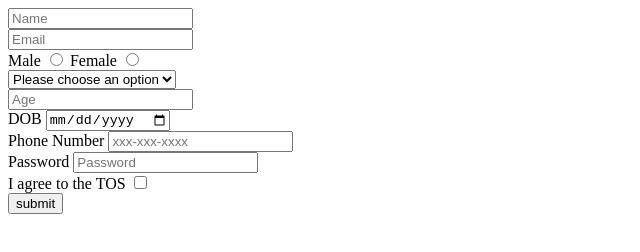
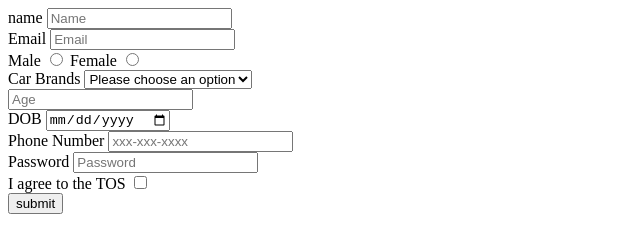
Before and after one commit to acciojob/signup-form-car-RajShelar-web, a website: page main.html in a window 1280 px wide. Shown: the whole page, without its empty margins (0-640 px from the left). Drawn offline with Linux system fonts and the light colour scheme.

Commit message:
created a submission

```diff
--- a/main.html
+++ b/main.html
@@ -9,18 +9,18 @@
 <body>
 	<!-- the entire body must be written by student -->
 	   <form action="" method="post">
-        <label for="name"Name></label>
+        <label for="name"Name>name</label>
         <input type="text" required= id="name" placeholder="Name">
         <br>
-        <label for="Email"email></label>
+        <label for="Email"email>Email</label>
         <input type="Email" required id="email" placeholder="Email">
         <br>
         <label for="Gender" >Male</label>
-        <input type="radio" required id="gender_m,gender_f" placeholder="">
+        <input type="radio" required id="gender_m" >
         <label for="Gender" >Female</label>
-        <input type="radio" required id="gender_m,gender_f" placeholder="">
+        <input type="radio" required id="gender_f" >
         <br>
-        <label for="Car Brands"Car Brands></label>
+        <label for="Car Brands">Car Brands</label>
         <!-- <input type="S required id="cars" placeholder=""> -->
          <select required id="cars" >
             <option value="">
```
